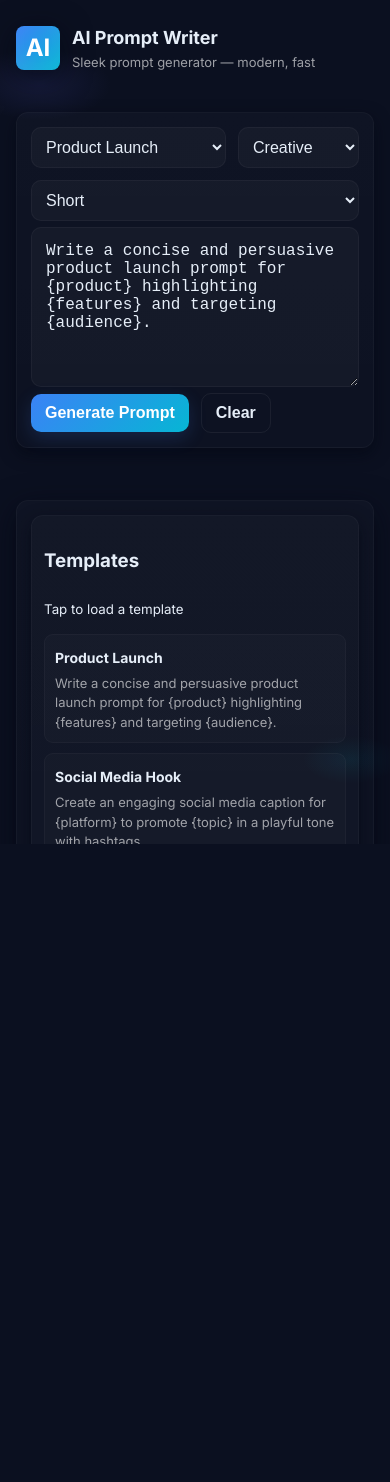
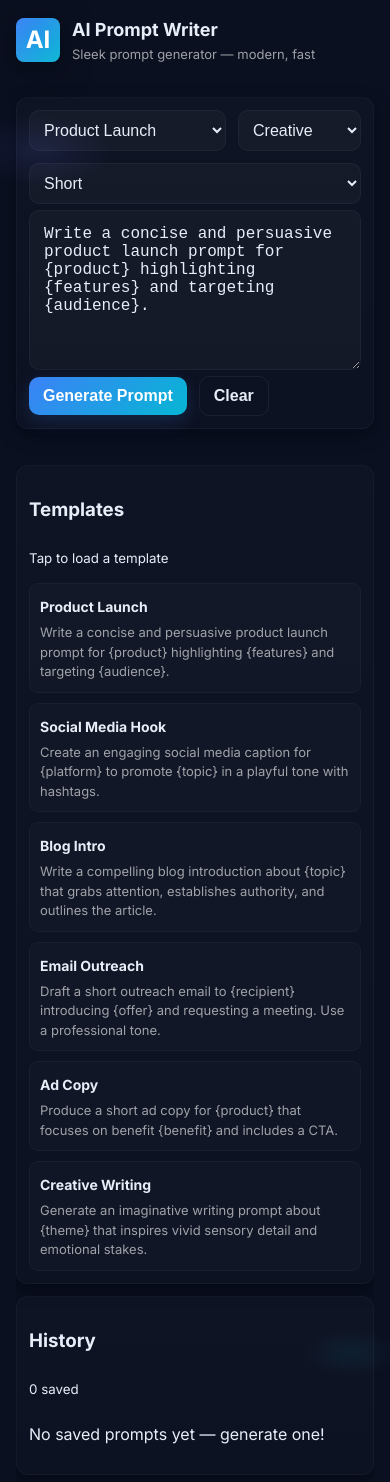
Before and after one commit to gabezigo/AiPromptGenerator, a React (Create React App) app: page / in a window 390 px wide. Shown: the top 1482 px of the page. Before the commit the page ends 844 px from the top, so only its background shows below. Built offline with nearby package versions, Linux system fonts and the light colour scheme; the HTML template or start-up script is replaced by a standard one.

Commit message:
Update index.css

```diff
--- a/src/index.css
+++ b/src/index.css
@@ -20,20 +20,24 @@ html,
 body {
   margin: 0;
   padding: 0;
-  height: 100%;
-  overflow-x: hidden;
   font-family: 'Inter', system-ui, -apple-system, 'Segoe UI', Roboto, 'Helvetica Neue', Arial;
-  background: radial-gradient(1200px 600px at 10% 10%, rgba(99, 102, 241, 0.12), transparent 6%),
-    radial-gradient(800px 400px at 90% 90%, rgba(6, 182, 212, 0.08), transparent 6%), var(--bg);
+  background: radial-gradient(
+      1200px 600px at 10% 10%,
+      rgba(99, 102, 241, 0.12),
+      transparent 6%
+    ),
+    radial-gradient(800px 400px at 90% 90%, rgba(6, 182, 212, 0.08), transparent 6%),
+    var(--bg);
   color: var(--text);
   -webkit-font-smoothing: antialiased;
   -moz-osx-font-smoothing: grayscale;
   font-size: 1.6rem;
   line-height: 1.5;
-  display: flex;
-  flex-direction: column;
+  overflow-x: hidden;
+  max-width: 100vw;
 }
 
+/* Layout */
 .container {
   max-width: 100rem;
   margin: 0 auto;
@@ -42,18 +46,17 @@ body {
   grid-template-columns: 1fr 36rem;
   gap: 2.4rem;
   align-items: start;
-  height: calc(100vh - 6.4rem); /* full viewport height minus header */
-  overflow: hidden;
+  width: 100%;
+  max-width: 100vw;
+  overflow-x: hidden;
 }
 
 .header {
-  grid-column: 1 / -1;
+  grid-column: 1/-1;
   display: flex;
   justify-content: space-between;
   align-items: center;
   margin-bottom: 0.8rem;
-  height: 6.4rem;
-  flex-shrink: 0;
 }
 
 .brand {
@@ -87,11 +90,13 @@ body {
   margin-top: 0.2rem;
 }
 
-/* Main panel and sidebar scroll independently, no overlap */
-
-.main-panel,
-.sidebar {
-  background: linear-gradient(180deg, rgba(255, 255, 255, 0.02), rgba(255, 255, 255, 0.01));
+/* Main */
+.main-panel {
+  background: linear-gradient(
+    180deg,
+    rgba(255, 255, 255, 0.02),
+    rgba(255, 255, 255, 0.01)
+  );
   border-radius: var(--radius);
   padding: 2.2rem;
   box-shadow: 0 0.8rem 3rem var(--shadow);
@@ -99,14 +104,8 @@ body {
   display: flex;
   flex-direction: column;
   gap: 1.2rem;
-  overflow-y: auto;
-  max-height: calc(100vh - 6.4rem - 2 * var(--gap)); /* header + padding accounted */
-}
-
-/* Sidebar no sticky, avoids overlap */
-.sidebar {
-  /* position: sticky removed */
-  max-height: calc(100vh - 6.4rem - 2 * var(--gap));
+  width: 100%;
+  box-sizing: border-box;
 }
 
 .controls {
@@ -176,15 +175,25 @@ body {
 }
 
 .resultCard {
+  width: 100%;
+  max-width: calc(100vw - 2rem);
+  box-sizing: border-box;
+  background: linear-gradient(
+    180deg,
+    rgba(255, 255, 255, 0.02),
+    rgba(255, 255, 255, 0.01)
+  );
+  border: 0.1rem solid rgba(255, 255, 255, 0.03);
+  border-radius: var(--radius);
   margin-top: 1rem;
   padding: 1.2rem;
-  border-radius: 1rem;
-  background: linear-gradient(180deg, rgba(255, 255, 255, 0.02), rgba(255, 255, 255, 0.01));
-  border: 0.1rem solid rgba(255, 255, 255, 0.03);
   font-size: 1.5rem;
   white-space: pre-wrap;
   word-break: break-word;
-  flex-shrink: 0; /* prevent shrinking */
+  overflow-wrap: anywhere;
+  overflow-x: hidden;
+  max-height: 14rem;
+  overflow-y: auto;
 }
 
 .resultHeader {
@@ -201,17 +210,25 @@ body {
 .resultText {
   margin-top: 0.8rem;
   line-height: 1.4;
+  max-width: 100%;
+  word-break: break-word;
+  overflow-wrap: anywhere;
+  white-space: pre-wrap;
 }
 
-/* Sidebar */
-
 .sidebar {
-  max-height: calc(100vh - 6.4rem - 2 * var(--gap));
+  position: sticky;
+  top: 3.2rem;
+  max-height: calc(100vh - 6.4rem);
   overflow-y: auto;
 }
 
 .panel {
-  background: linear-gradient(180deg, rgba(255, 255, 255, 0.02), rgba(255, 255, 255, 0.01));
+  background: linear-gradient(
+    180deg,
+    rgba(255, 255, 255, 0.02),
+    rgba(255, 255, 255, 0.01)
+  );
   border-radius: var(--radius);
   padding: 1.2rem;
   box-shadow: 0 0.6rem 1.6rem var(--shadow);
@@ -256,20 +273,30 @@ body {
 }
 
 .historyList {
+  width: 100%;
+  max-width: calc(100vw - 2rem);
+  overflow-x: hidden;
   display: flex;
   flex-direction: column;
   gap: 0.8rem;
-  max-height: 24rem;
+  max-height: 18rem;
   overflow-y: auto;
   padding-right: 0.2rem;
+  box-sizing: border-box;
 }
 
 .historyItem {
+  width: 100%;
+  max-width: 100%;
   padding: 0.8rem 1rem;
   border-radius: 0.9rem;
   background: rgba(255, 255, 255, 0.02);
   border: 0.1rem solid rgba(255, 255, 255, 0.03);
   cursor: pointer;
+  overflow-x: hidden;
+  word-break: break-word;
+  overflow-wrap: anywhere;
+  box-sizing: border-box;
 }
 
 .historyItem:hover {
@@ -281,28 +308,37 @@ body {
 }
 
 .truncate {
+  display: inline-block;
+  max-width: 100%;
   overflow: hidden;
   white-space: nowrap;
   text-overflow: ellipsis;
+  box-sizing: border-box;
+}
+
+.historyActions {
+  display: flex;
+  gap: 0.6rem;
+  justify-content: flex-end;
+  margin-top: 0.8rem;
 }
 
 /* Responsive */
-
-@media (max-width: 62.5rem) { /* 1000px */
+@media (max-width: 62.5rem) {
   .container {
     grid-template-columns: 1fr;
-    height: auto;
-    overflow: visible;
-  }
-
-  .main-panel,
-  .sidebar {
-    max-height: none;
-    overflow-y: visible;
-    padding: 1.4rem;
   }
 
   .sidebar {
-    margin-top: 1.6rem;
+    position: static;
+    max-height: none;
+  }
+
+  .historyList {
+    max-height: 12rem;
+  }
+
+  .resultCard {
+    max-height: 12rem;
   }
 }
```
